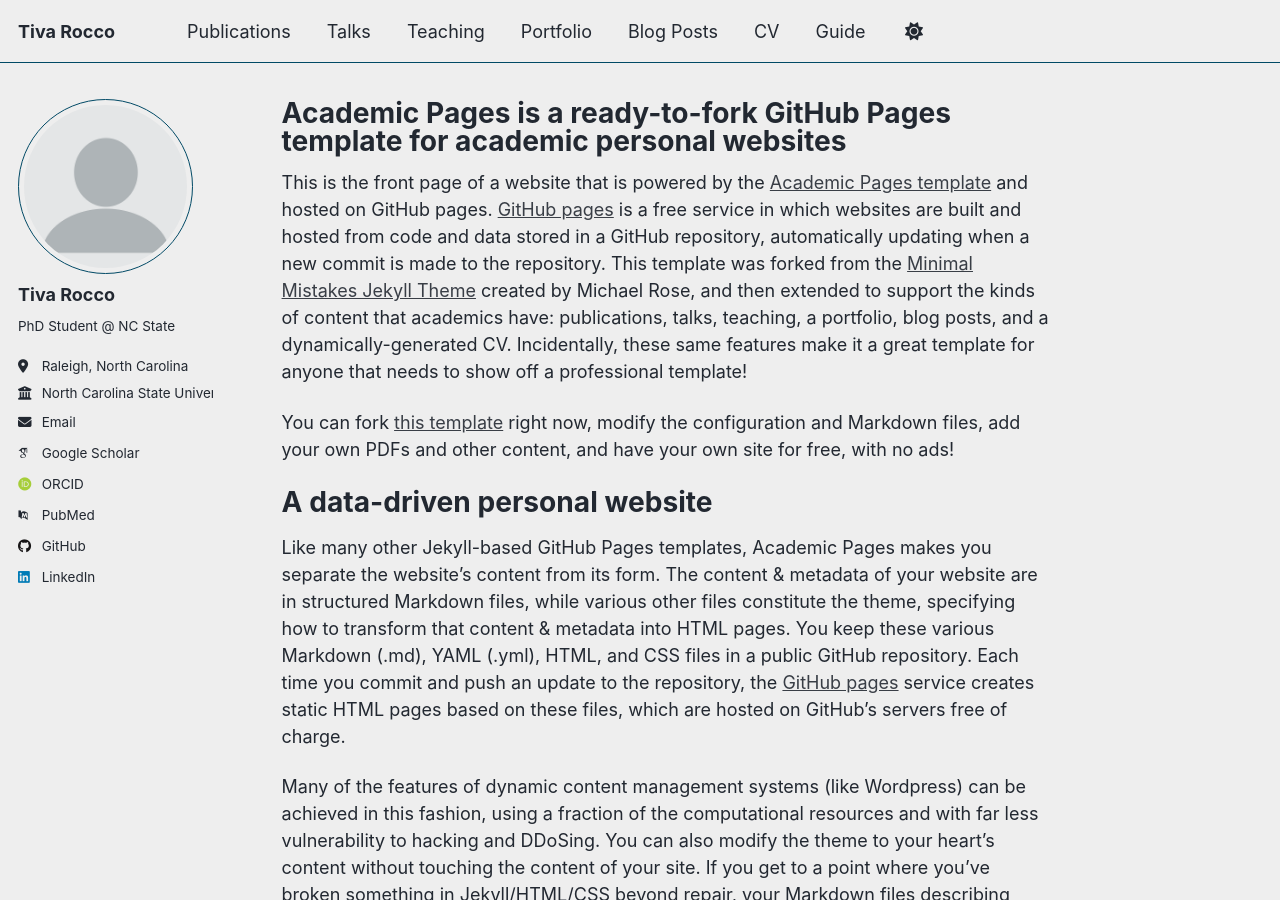
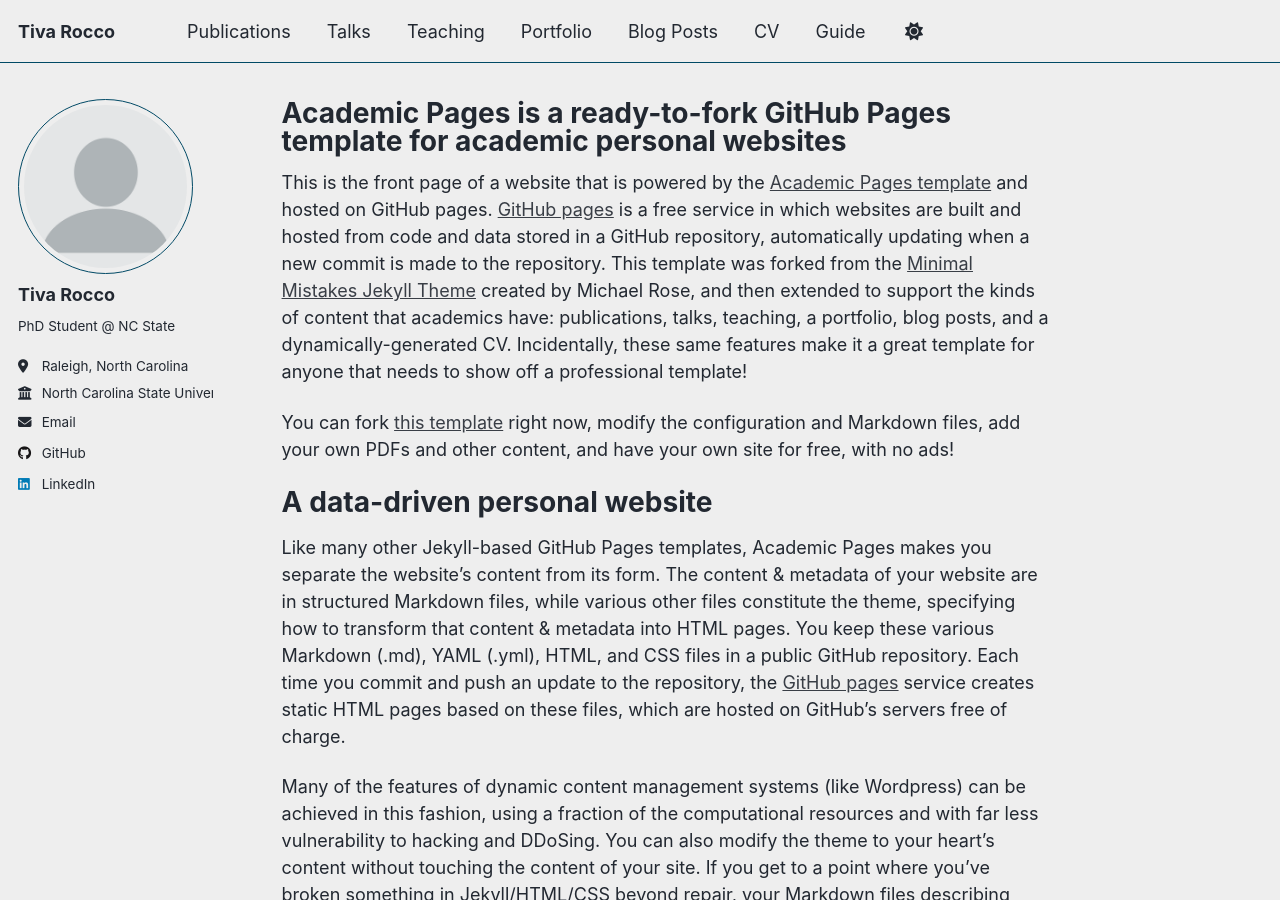
Before and after one commit to tiva710/tiva710.github.io, a Jekyll site: the page built from _pages/about.md, in a window 1280 px wide and 900 px high. Built offline with Jekyll 4.4.1, drawn with Linux system fonts in a browser that asks for light colours; some web fonts are replaced; a script that is not in the unit is left out; some of the changed lines change nothing that is shown.

Commit message:
Update _config.yml

```diff
--- a/_config.yml
+++ b/_config.yml
@@ -1,22 +1,12 @@
-# Welcome to Jekyll!
-#
-# This config file is meant for settings that affect your entire site, values
-# which you are expected to set up once and rarely need to edit after that.
-# For technical reasons, this file is *NOT* reloaded automatically when you use
-# `jekyll serve -l -H localhost`. If you change this file, please restart the
-# server process.
-
 # Basic Site Settings
 locale                   : "en-US"
-site_theme               : "air" # Currently available options are "default", "air"
+site_theme               : "air"
 title                    : "Tiva Rocco"
 title_separator          : "-"
 name                     : &name "Tiva"
-description              : &description "Your Name's academic portfolio"   # Update this with a general description of your site, this is the default if not overridden by a page
-url                      : https://tiva710.github.io # The base hostname & protocol for your site e.g. "https://[your GitHub username].github.io",
-                                                           # or if you already have some other page hosted on Github then use "https://[your GitHub username].github.io/[Your Repo Name]"
-baseurl                  : "" # the subpath of your site, e.g. "/blog"
-repository               : "academicpages/academicpages.github.io"
+description              : &description "Tiva's academic portfolio"   # Update this with a general description of your site, this is the default if not overridden by a page
+url                      : https://tiva710.github.io
+repository               : "tiva710/tiva710.github.io"
 
 # Site Author - The following control what appear as part of the author content on the side bar.
 #               If a field is blank the icon and link will not appear, otherwise it will be shown.
@@ -30,25 +20,20 @@
   employer         : "North Carolina State University"
   email            : "tiva.rocco@yahoo.com"
 
-  # Academic websites
-  academia         : # URL
-  arxiv            : # URL - Update with the correct link to your profile
-  googlescholar    : "https://scholar.google.com/citations?user=PS_CX0AAAAAJ"
-  inspire-hep      : # URL
-  impactstory      : # URL
-  orcid            : "https://orcid.org/yourorcidurl"
-  semantic         : # URL
-  pubmed           : "https://www.ncbi.nlm.nih.gov/pubmed/?term=john+snow"
-  researchgate     : # URL
-  scopus           : # URL
+  # # Academic websites
+  # academia         : # URL
+  # arxiv            : # URL - Update with the correct link to your profile
+  # googlescholar    : "https://scholar.google.com/citations?user=PS_CX0AAAAAJ"
+  # inspire-hep      : # URL
+  # impactstory      : # URL
+  # orcid            : "https://orcid.org/yourorcidurl"
+  # semantic         : # URL
+  # pubmed           : "https://www.ncbi.nlm.nih.gov/pubmed/?term=john+snow"
+  # researchgate     : # URL
+  # scopus           : # URL
 
   # Repositories and software development
-  bitbucket        : # Username - Update with your username on the site
-  codepen          : # Username
-  dribbble         : # Username
   github           : "tiva710"
-  kaggle           : # Username
-  stackoverflow    : # User number or user number and name (i.e., use "1" or "1/jeff-atwood")
 
   # Social media
   linkedin         : "tiva-rocco-16b93021a"
@@ -67,7 +52,7 @@
 breadcrumbs              : false # true, false (default)
 words_per_minute         : 160
 future                   : true
-read_more                : "disabled" # if enabled, adds "Read more" links to excerpts
+read_more                : "enabled" # if enabled, adds "Read more" links to excerpts
 talkmap_link             : false      #change to true to add link to talkmap on talks page
 comments:
   provider               : # false (default), "disqus", "discourse", "facebook", "google-plus", "staticman", "custom"
@@ -98,38 +83,6 @@
 atom_feed:
   hide                   : false     # change to true to hide the RSS feed in the footer
   path                   : # blank (default) uses feed.xml
-
-
-# SEO Related
-google_site_verification :
-bing_site_verification   :
-alexa_site_verification  :
-yandex_site_verification :
-
-
-# Social Sharing
-twitter:
-  username               : &twitter
-facebook:
-  username               :
-  app_id                 :
-  publisher              :
-og_image                 :  # Social media default site image
-og_description           :  # Social media default site image description
-# For specifying social profiles
-# - https://developers.google.com/structured-data/customize/social-profiles
-social:
-  type                   : # Person or Organization (defaults to Person)
-  name                   : # If the user or organization name differs from the site's name
-  links: # An array of links to social media profiles
-
-
-# Analytics
-analytics:
-  provider               :  "false" # false (default), "google", "google-universal", "google-analytics-4", "custom"
-  google:
-    tracking_id          :
-
 
 # Reading Files
 include:
```
